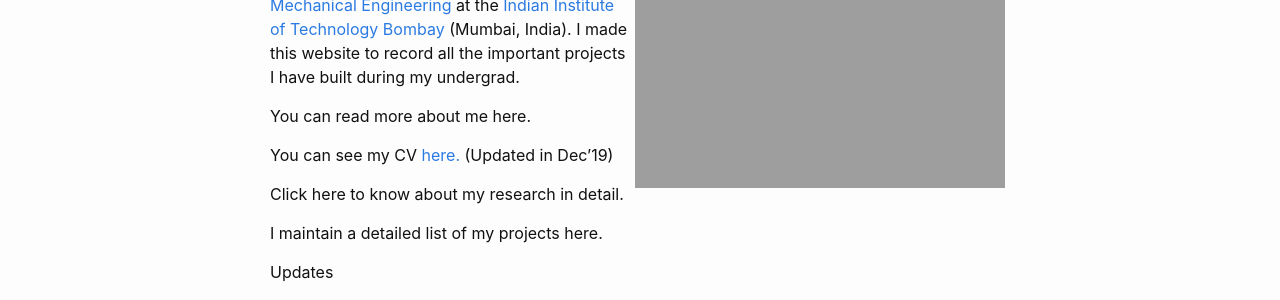
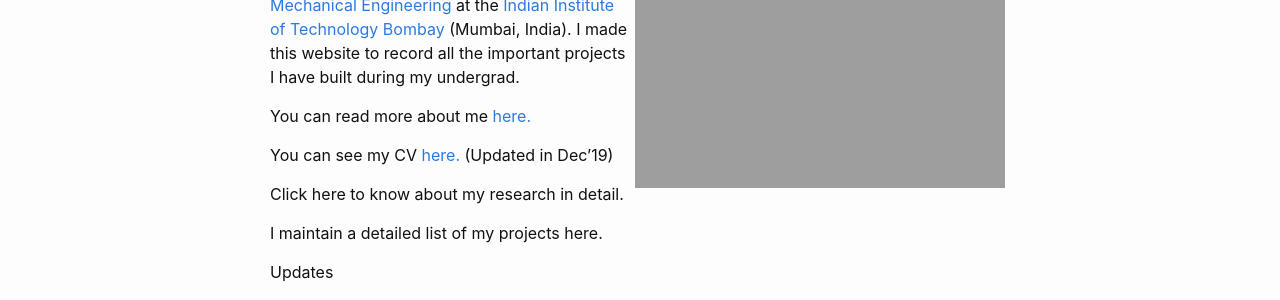
Before and after one commit to athulcd/athulcd.github.io, a Jekyll site: the page built from index.md, in a window 1280 px wide. Shown: the part 186-486 px from the top of the page. Built offline with Jekyll 4.4.1, drawn with Linux system fonts in a browser that asks for light colours; part of the change alters nothing that is shown.

```diff
--- a/index.md
+++ b/index.md
@@ -12,7 +12,7 @@ Namaste!
 
 I am Athul C D. I am currently a Senior Undergraduate under the [Department of Mechanical Engineering](https://www.me.iitb.ac.in/) at the [Indian Institute of Technology Bombay](http://www.iitb.ac.in/) (Mumbai, India). I made this website to record all the important projects I have built during my undergrad.
 
-You can read more about me here.
+You can read more about me [here.](https://athulcd.github.io/about/)
 
 You can see my CV [here.](https://athulcd.github.io/assets/CV.pdf) (Updated in Dec’19)
 
```
